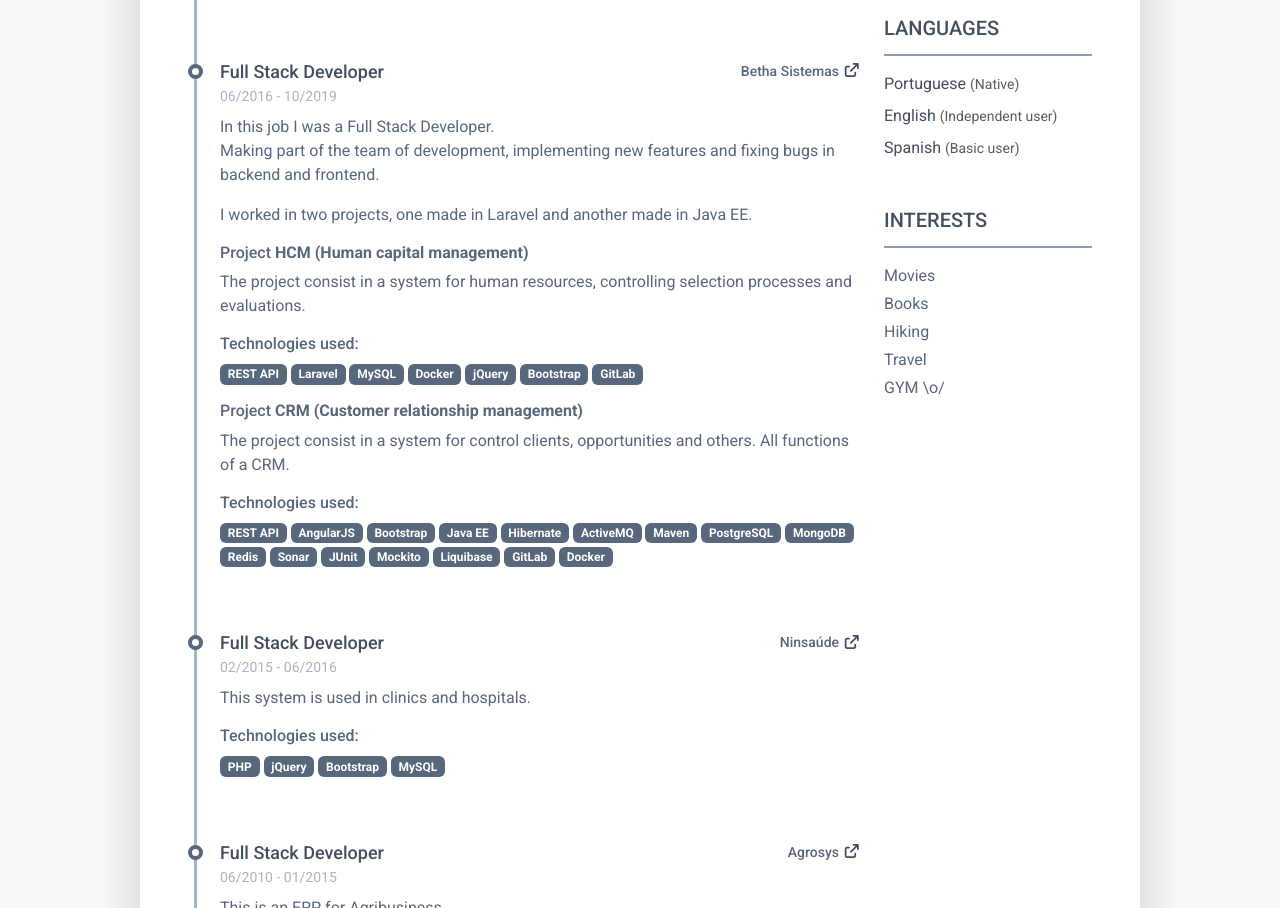
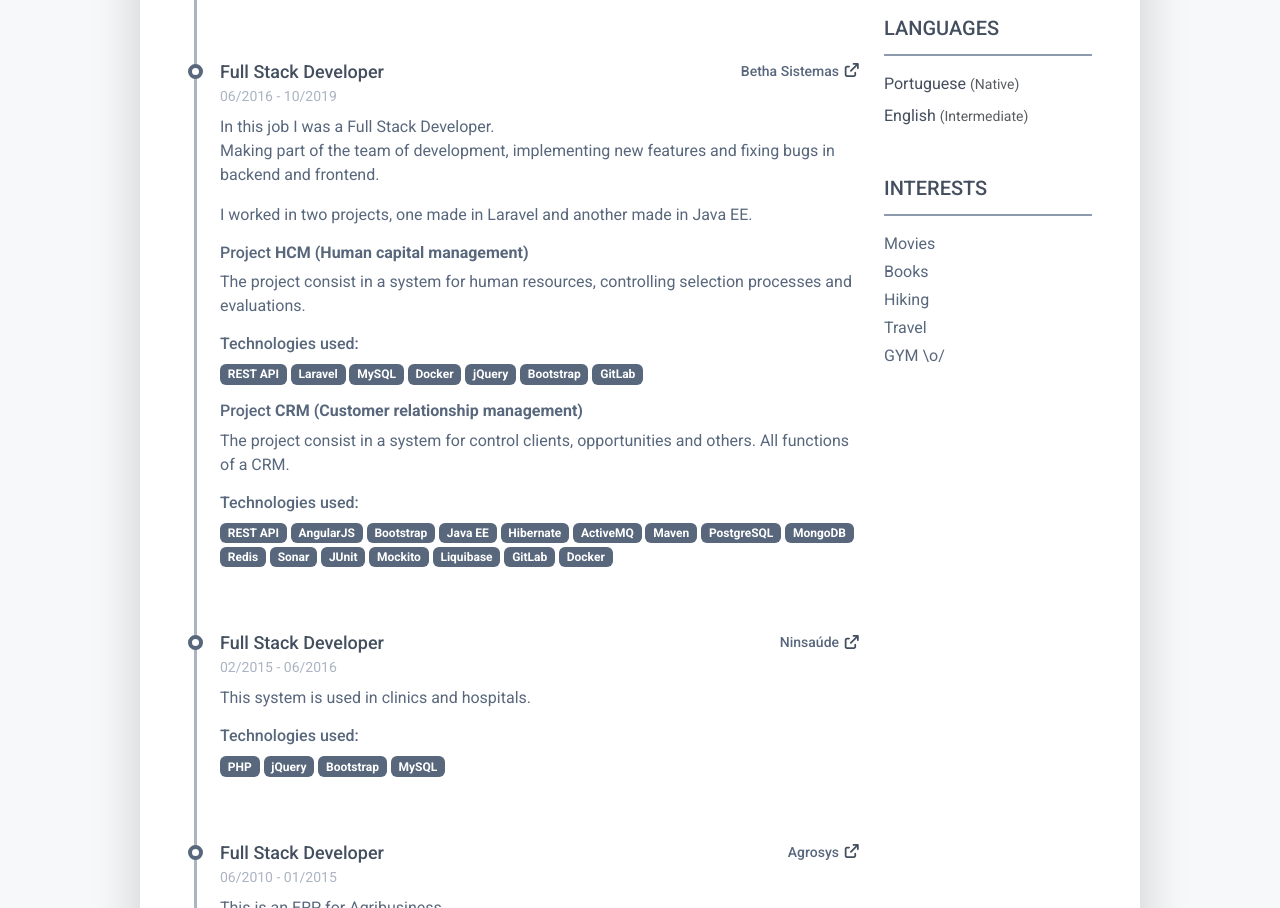
Before and after one commit to andersonalvesme/resume, a plain HTML site: page index.html in a window 1280 px wide. Shown: the part 1897-2805 px from the top of the page. Drawn offline with Linux system fonts and the light colour scheme.

Commit message:
Adjusted language.

```diff
--- a/index.html
+++ b/index.html
@@ -645,9 +645,7 @@
                                             class="text-muted font-weight-normal">(Native)</small></li>
                                 <li class="mb-2 align-middle"><span
                                         class="resume-lang-name font-weight-bold">English</span> <small
-                                        class="text-muted font-weight-normal">(Independent user)</small></li>
-                                <li><span class="resume-lang-name font-weight-bold">Spanish</span> <small
-                                        class="text-muted font-weight-normal">(Basic user)</small></li>
+                                        class="text-muted font-weight-normal">(Intermediate)</small></li>
                             </ul>
                         </div>
                     </section><!--//language-section-->
```
